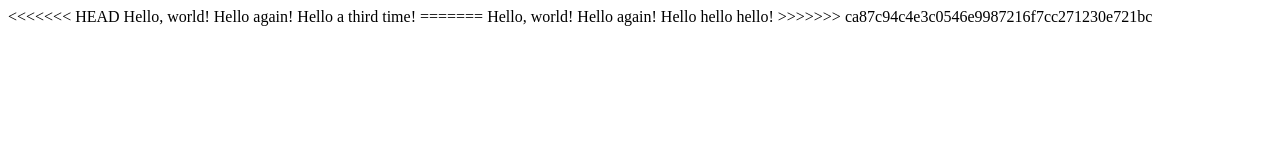
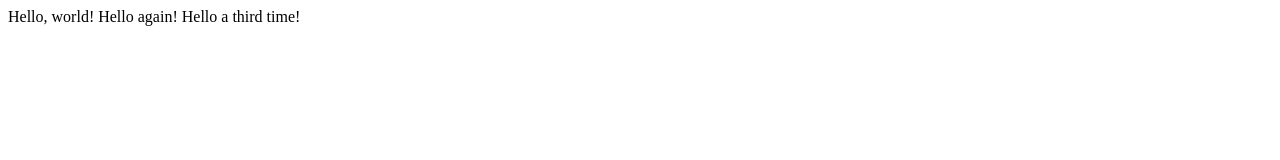
Before and after one commit to gecko-squad/CS50W, a plain HTML site: page hello.html in a window 1280 px wide. Drawn offline with Linux system fonts and the light colour scheme.

Commit message:
Update hello.html

```diff
--- a/hello.html
+++ b/hello.html
@@ -5,10 +5,6 @@
     <title>My Webpage!</title>
   </head>
   <body>
-<<<<<<< HEAD
     Hello, world! Hello again! Hello a third time!
-=======
-    Hello, world! Hello again! Hello hello hello!
->>>>>>> ca87c94c4e3c0546e9987216f7cc271230e721bc
   </body>
 </html>
```
